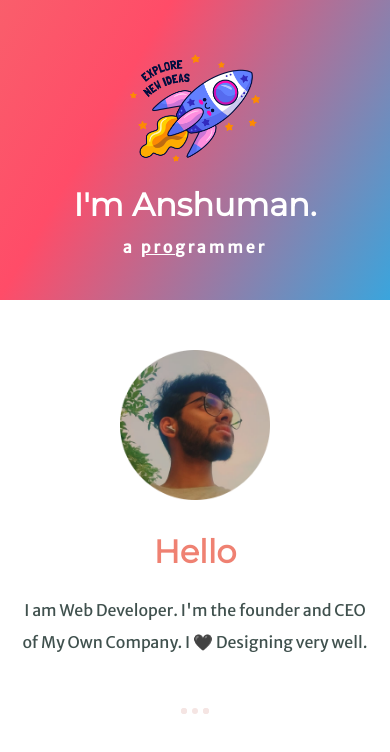
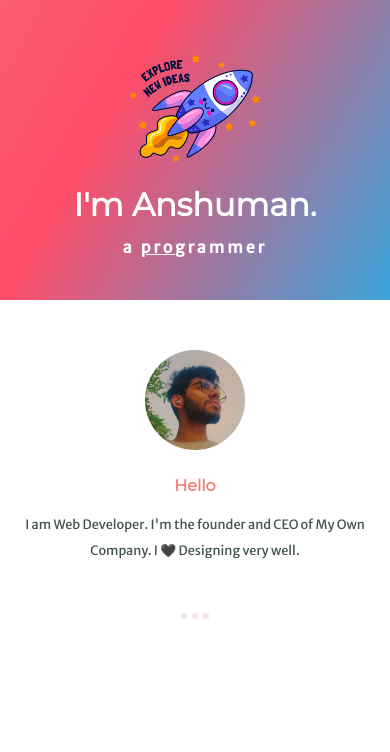
Before and after one commit to theanshumansinha/portfolio, a plain HTML site: page index.html in a window 390 px wide. Drawn offline with Linux system fonts and the light colour scheme.

Commit message:
Add files via upload

```diff
--- a/styles.css
+++ b/styles.css
@@ -96,17 +96,17 @@ hr {
     }
 
     .intro img {
-        width: 150px;
+        width: 100px;
     }
 
     .intro-heading {
-        font-size: 2rem;
+        font-size: 1rem;
         margin-top: 20px;
         margin-bottom: 10px;
     }
 
     .intro-paragraph {
-        font-size: 1rem;
+        font-size: 0.8rem;
     }
 
     hr {
```
